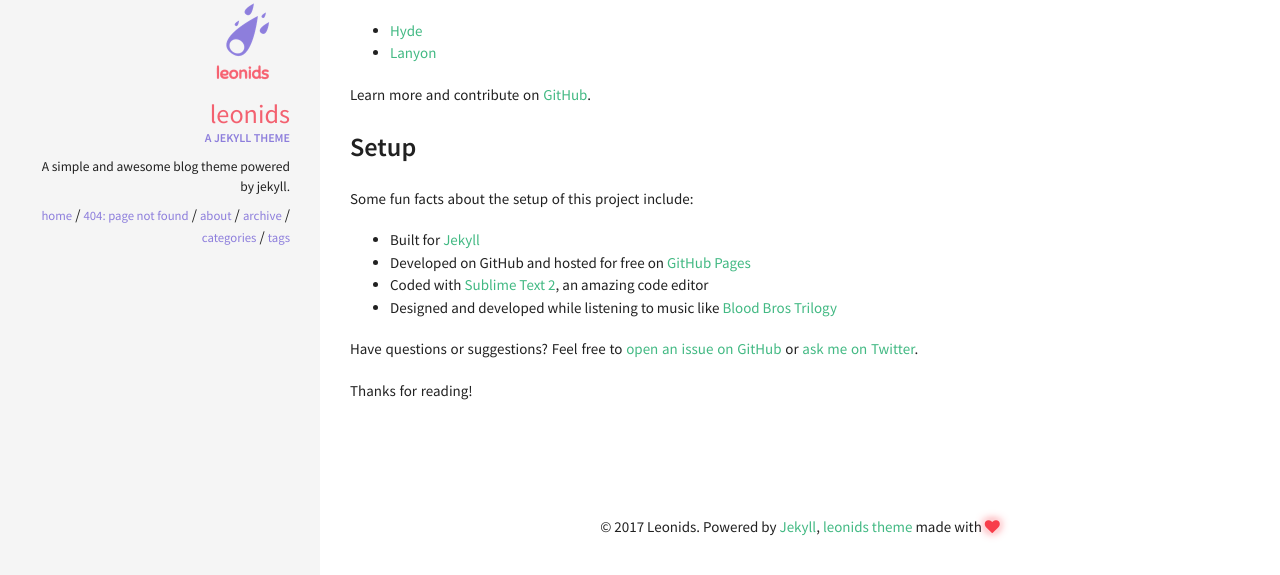
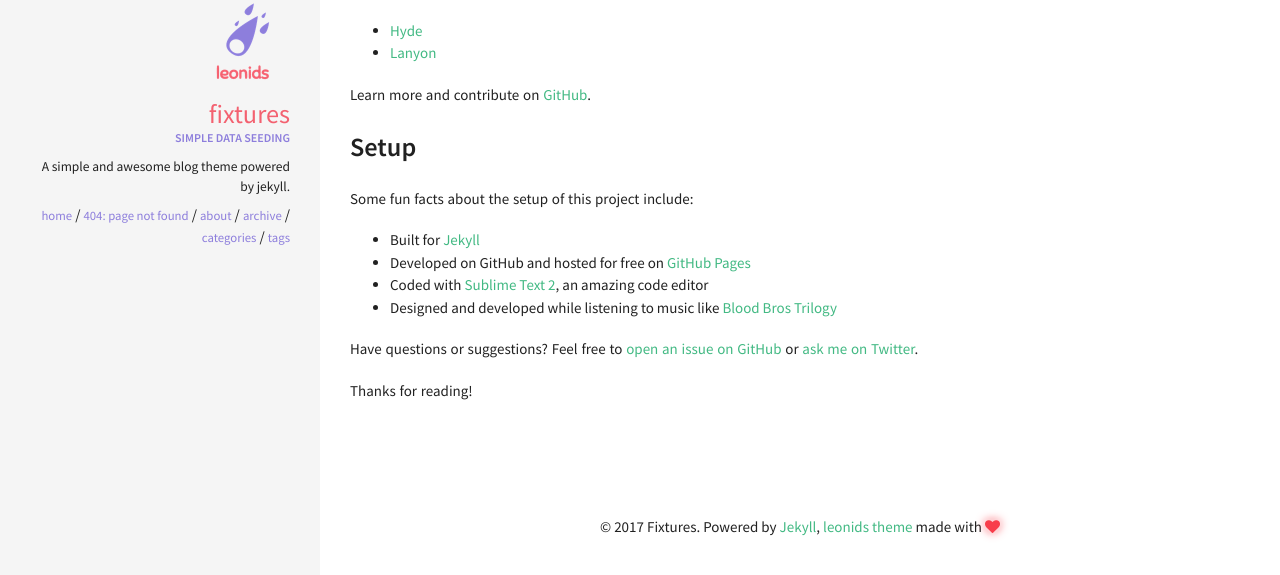
Before and after one commit to Voxxr/fixtures, a Jekyll site: the page built from about.md, in a window 1280 px wide. Shown: the part 288-863 px from the top of the page. Built offline with Jekyll 4.4.1, drawn with Linux system fonts in a browser that asks for light colours.

Commit message:
Update _config.yml

```diff
--- a/_config.yml
+++ b/_config.yml
@@ -33,9 +33,9 @@
 ####################################
 #
 owner:
-  name: Leonids
+  name: Fixtures
   avatar: leonids-logo.png
-  job: "A jekyll theme"
+  job: "Simple Data Seeding "
   bio: "A simple and awesome blog theme powered by jekyll."
   email:
   disqus-shortname:
```
